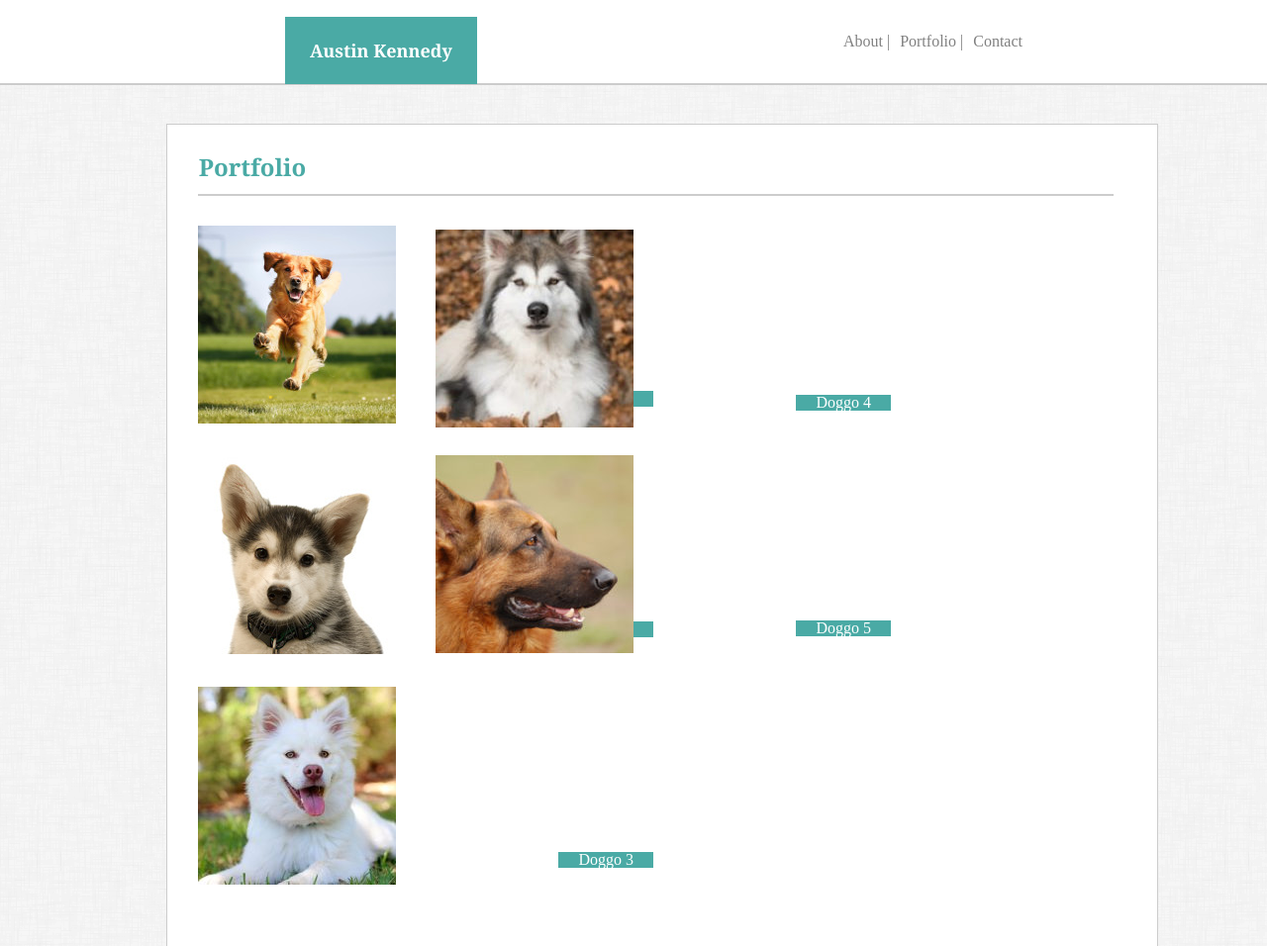
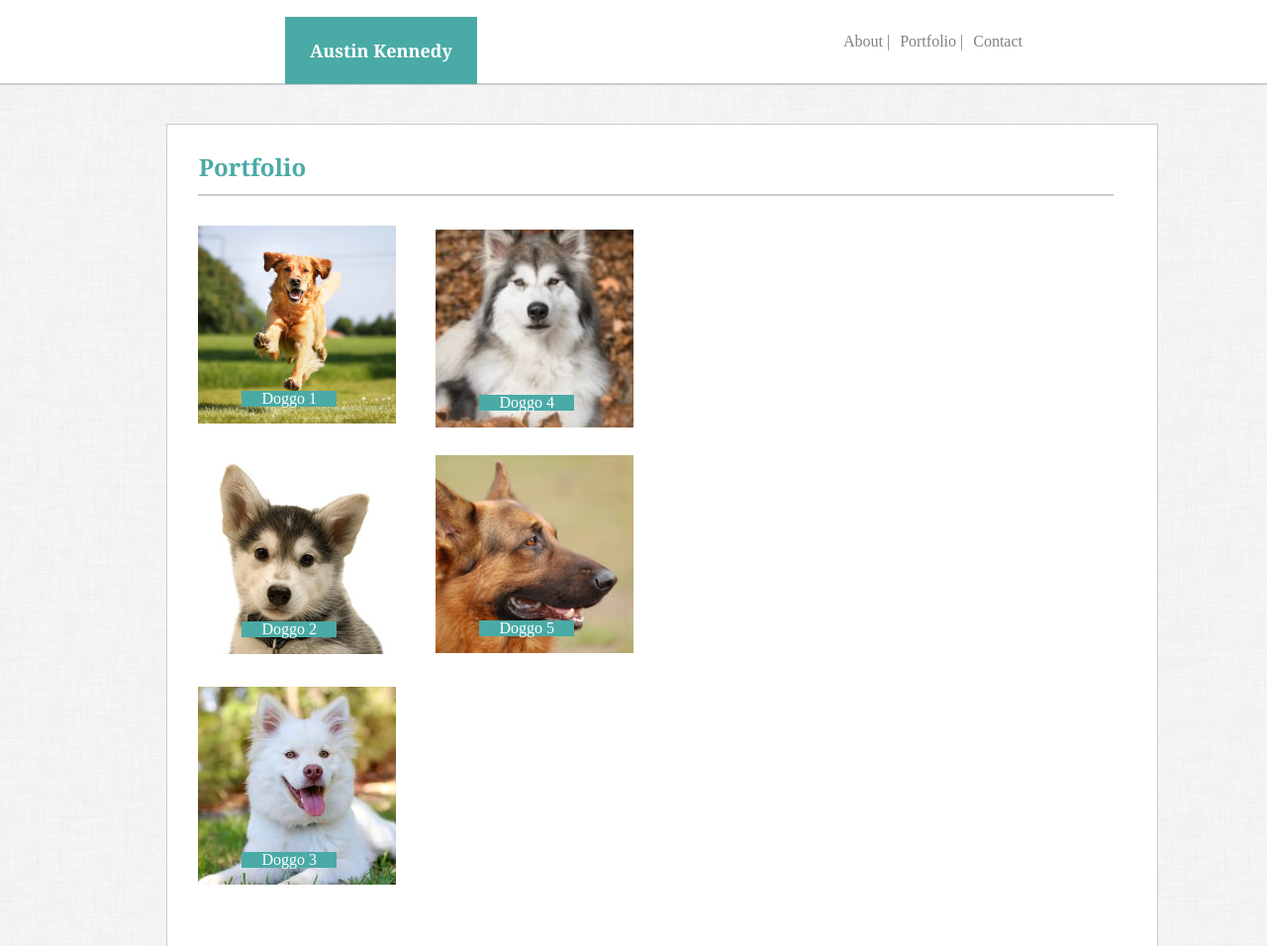
Before and after one commit to kennedyaustin/Basic-Portfolio, a plain HTML site: page portfolio.html in a window 1280 px wide. Shown: the top 956 px of the page at 99% size. Drawn offline with Linux system fonts and the light colour scheme.

Commit message:
fixed my dogs

```diff
--- a/assets/css/style.css
+++ b/assets/css/style.css
@@ -235,7 +235,7 @@ body {
 
   #PortfolioBox {
     position: relative;
-    z-index: 3;
+    z-index: 0;
     right: 12px;
     top: -50px;
     width: 960px;
@@ -264,7 +264,7 @@ body {
 
   .Box1 {
     position: relative;
-    z-index: 6;
+    z-index: 4;
     top: -120px;
     left: 40px;
   }
@@ -273,7 +273,7 @@ body {
     position: absolute;
       z-index: 8;
       bottom: 20px;
-      right: 500px;
+      right: 820px;
       background-color: #4aaaa5;
       color: #ffffff;
       padding-left: 20px;
@@ -282,7 +282,7 @@ body {
 
   .Box2 {
     position: relative;
-    z-index: 6;
+    z-index: 5;
     top: -90px;
     left: 40px;
   }
@@ -296,14 +296,14 @@ body {
 
   .Box4 {
     position: relative;
-    z-index: 6;
+    z-index: 7;
     top: -725px;
     left: 280px;
   }
 
   .Box5 {
     position: relative;
-    z-index: 6;
+    z-index: 8;
     top: -700px;
     left: 280px;
   }
```
